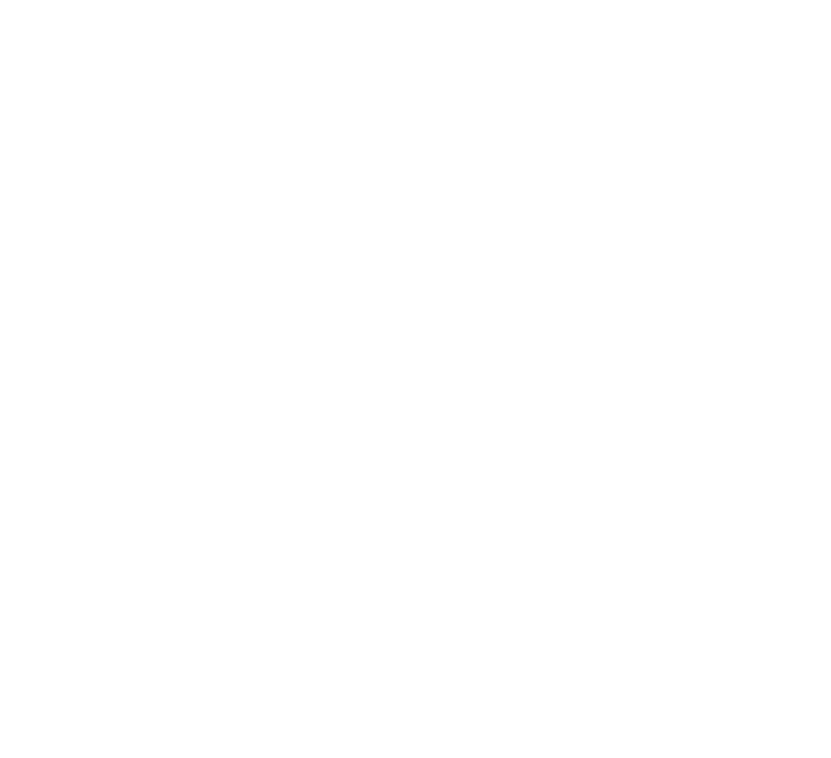
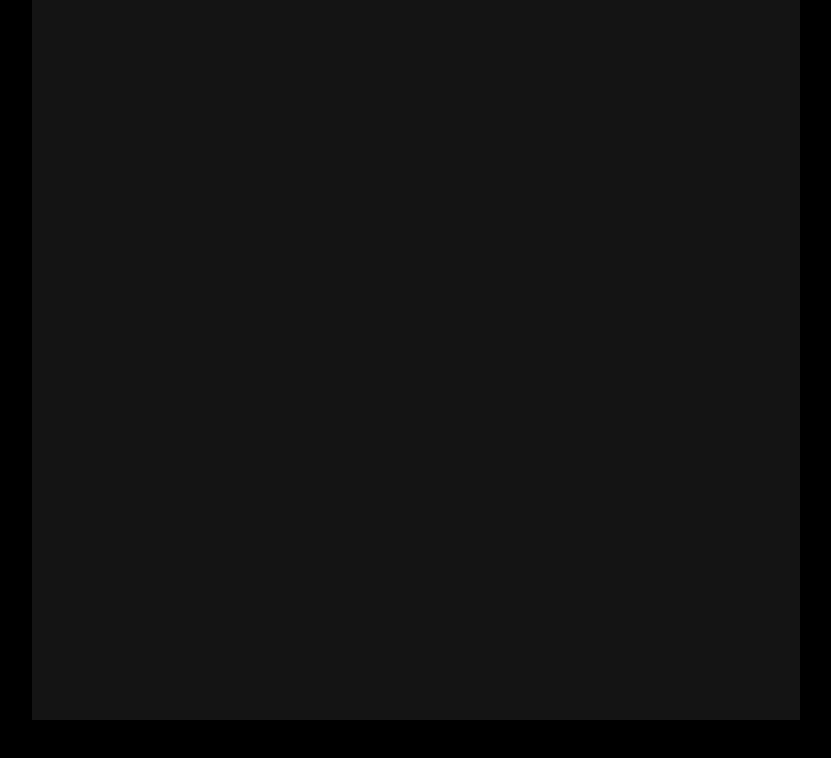
Before and after one commit to 4nth0ny1/my_zelda, a plain HTML site: page index.html in a window 1280 px wide. Shown: the whole page, without its empty margins (224-1055 px from the left). Drawn offline with Linux system fonts and the light colour scheme.

Commit message:
setup of canvas and styles

```diff
--- a/index.html
+++ b/index.html
@@ -1,12 +1,13 @@
 <!DOCTYPE html>
 <html lang="en">
-<head>
-    <meta charset="UTF-8">
-    <meta name="viewport" content="width=device-width, initial-scale=1.0">
+  <head>
+    <meta charset="UTF-8" />
+    <meta name="viewport" content="width=device-width, initial-scale=1.0" />
+    <link rel="stylesheet" href="styles.css" />
     <title>My Zelda</title>
-</head>
-<body>
-    <canvas></canvas>
-    <script></script>
-</body>
+  </head>
+  <body>
+    <canvas id="myCanvas" width="256" height="240"></canvas>
+    <script src="index.js"></script>
+  </body>
 </html>
--- /dev/null
+++ b/index.js
@@ -0,0 +1,15 @@
+const canvas = document.getElementById("myCanvas");
+const ctx = canvas.getContext("2d");
+
+document.body.style.zoom = "300%";
+
+const fps = 60;
+
+function draw() {
+    setTimeout(function () {
+      requestAnimationFrame(draw);
+      ctx.fillStyle = "rgb(20,20,20)";
+      ctx.fillRect(0, 0, 256, 240);
+    }, 1000 / fps);
+  }
+  draw();
--- /dev/null
+++ b/styles.css
@@ -0,0 +1,14 @@
+* {
+  padding: 0;
+  margin: 0;
+}
+
+body {
+  background: black;
+}
+
+canvas {
+  background: #eee;
+  display: block;
+  margin: 0 auto;
+}
```
Also changed, not shown: 1 other file.
